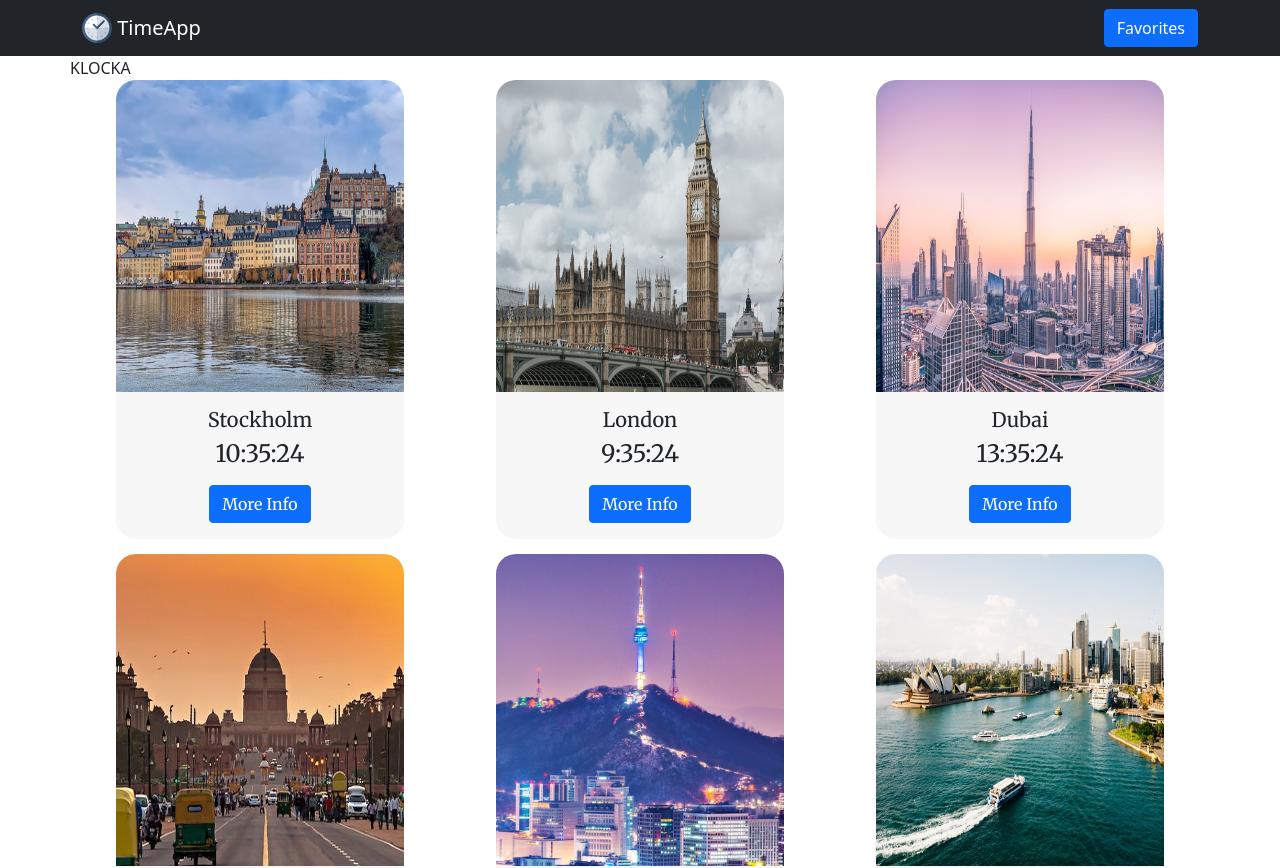
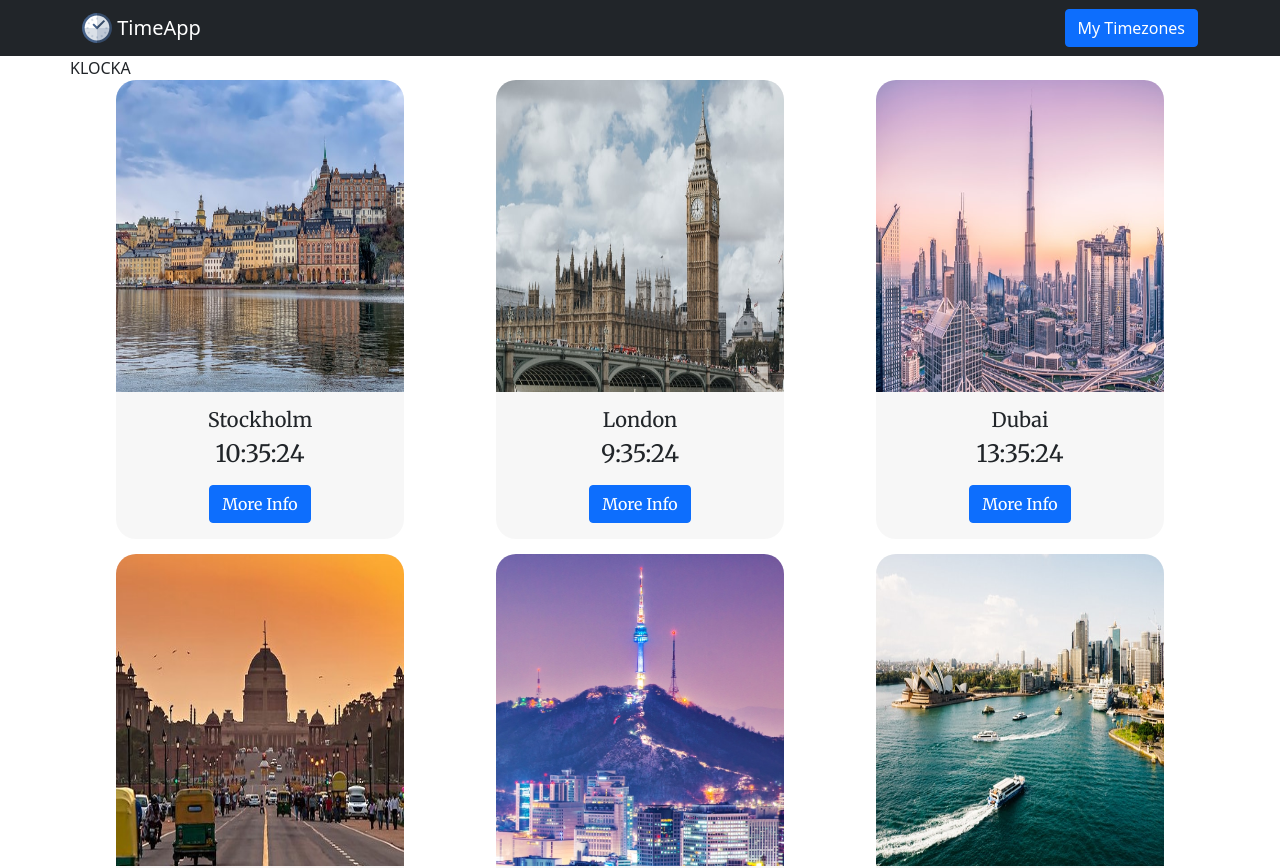
Before and after one commit to argjend551/TimeApp, a React (Vite) app: page / in a window 1280 px wide. Shown: the top 868 px of the page. Built offline with nearby package versions, Linux system fonts and the light colour scheme.

Commit message:
Changed name of button.

```diff
--- a/src/components/Header.jsx
+++ b/src/components/Header.jsx
@@ -6,6 +6,7 @@ import { Container } from "react-bootstrap";
 import { Nav } from "react-bootstrap";
 import "bootstrap/dist/css/bootstrap.min.css";
 import { Link } from "react-router-dom";
+
 export default function Header() {
   return (
     <>
@@ -22,7 +23,7 @@ export default function Header() {
             TimeApp
 
           </Navbar.Brand>
-          <Button href="/favorites">Favorites</Button>
+          <Button href="/favorites">My Timezones</Button>
         </Container>
       </Navbar>
     </>
```
